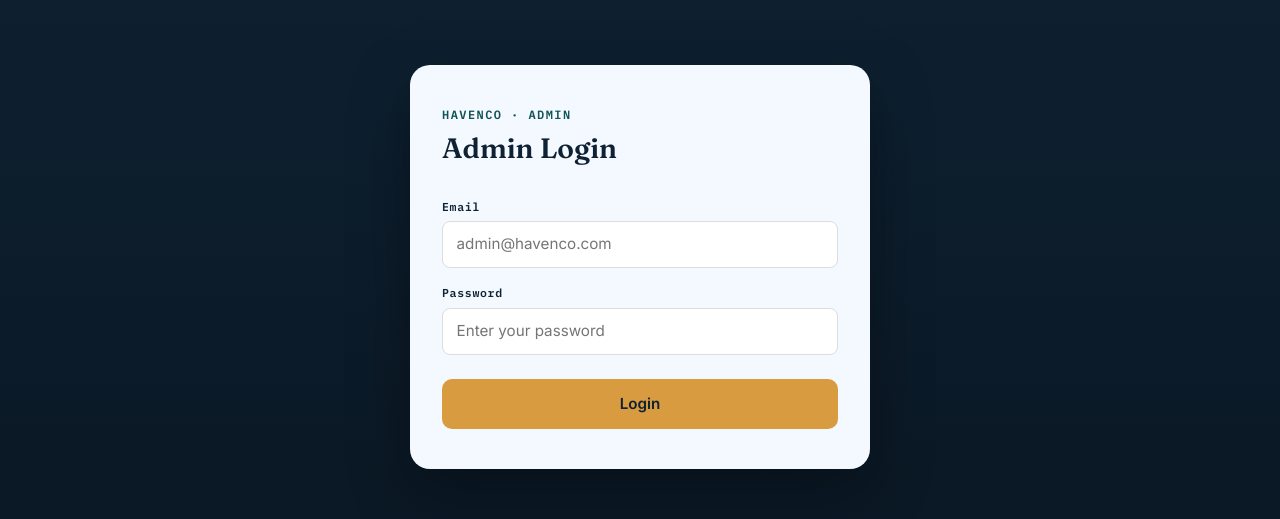
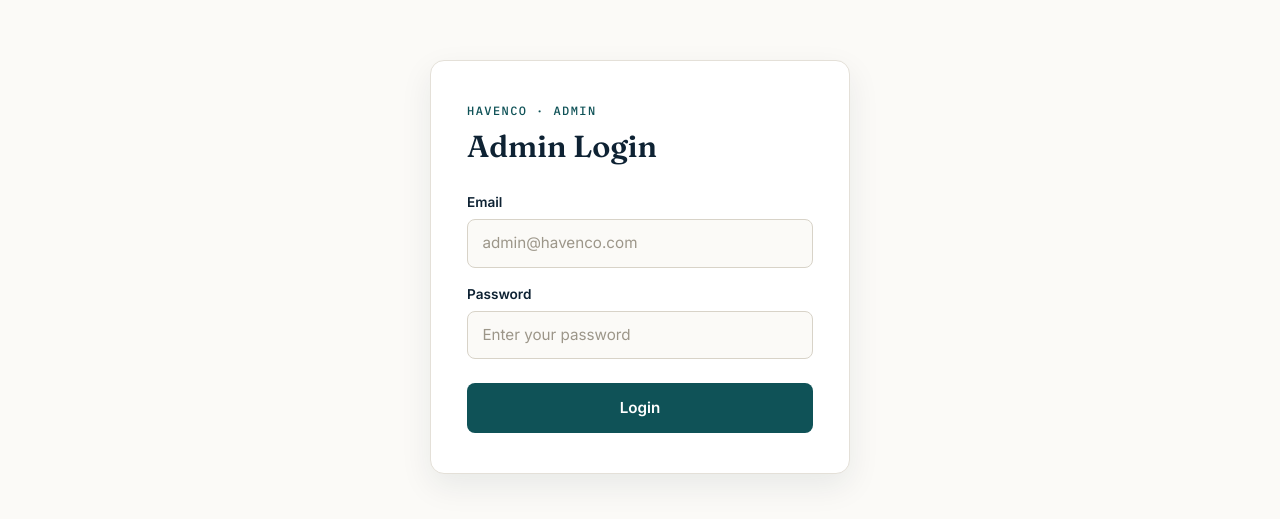
Before and after one commit to Ytlankadhipati/Haven-Co, a React (Vite) app in the folder client/: page /admin/login in a window 1280 px wide. Shown: the part 133-652 px from the top of the page. Built offline with nearby package versions, Linux system fonts and the light colour scheme; no server answers.

Commit message:
CSS updated

```diff
--- a/client/src/App.jsx
+++ b/client/src/App.jsx
@@ -1,34 +1,36 @@
 import { BrowserRouter, Routes, Route } from 'react-router-dom';
+import { Suspense, lazy } from 'react';
 import { AuthProvider } from './context/AuthContext';
 import { AdminAuthProvider } from './context/AdminAuthContext';
-import Home from './pages/Home';
-import Login from './pages/Login';
-import Signup from './pages/Signup';
-import CompleteProfile from './pages/CompleteProfile';
-import Hotels from './pages/Hotels';
-import ManagerAuth from './pages/ManagerAuth';
-import ManagerDashboard from './pages/ManagerDashboard';
-import AddProperty from './pages/AddProperty/AddProperty';
-import ManagerForgotPassword from './pages/ManagerForgotPassword';
-import ManagerResetPassword from './pages/ManagerResetPassword';
-import ManagerHotels from './pages/ManagerHotels/ManagerHotels';
-import HotelEdit from './pages/ManagerHotels/HotelEdit';
-import HotelDetail from "./pages/HotelDetail";
-import ManagerKyc from './pages/ManagerKyc';
-import AdminLogin from './pages/Admin/AdminLogin';
-import AdminDashboard from './pages/Admin/AdminDashboard';
-import ManagerProfile from "./pages/ManagerProfile/ManagerProfile";
-import TestPayment from './pages/TestPayment';
-import BookingPage from './pages/BookingPage';
-import RoomTypes from "./pages/ManagerHotels/RoomTypes";
-import MyBookings from './pages/MyBookings';
 
+const Home = lazy(() => import('./pages/Home'));
+const Login = lazy(() => import('./pages/Login'));
+const Signup = lazy(() => import('./pages/Signup'));
+const CompleteProfile = lazy(() => import('./pages/CompleteProfile'));
+const Hotels = lazy(() => import('./pages/Hotels'));
+const ManagerAuth = lazy(() => import('./pages/ManagerAuth'));
+const ManagerDashboard = lazy(() => import('./pages/ManagerDashboard'));
+const AddProperty = lazy(() => import('./pages/AddProperty/AddProperty'));
+const ManagerForgotPassword = lazy(() => import('./pages/ManagerForgotPassword'));
+const ManagerResetPassword = lazy(() => import('./pages/ManagerResetPassword'));
+const ManagerHotels = lazy(() => import('./pages/ManagerHotels/ManagerHotels'));
+const HotelEdit = lazy(() => import('./pages/ManagerHotels/HotelEdit'));
+const HotelDetail = lazy(() => import('./pages/HotelDetail'));
+const ManagerKyc = lazy(() => import('./pages/ManagerKyc'));
+const AdminLogin = lazy(() => import('./pages/Admin/AdminLogin'));
+const AdminDashboard = lazy(() => import('./pages/Admin/AdminDashboard'));
+const ManagerProfile = lazy(() => import('./pages/ManagerProfile/ManagerProfile'));
+const TestPayment = lazy(() => import('./pages/TestPayment'));
+const BookingPage = lazy(() => import('./pages/BookingPage'));
+const RoomTypes = lazy(() => import('./pages/ManagerHotels/RoomTypes'));
+const MyBookings = lazy(() => import('./pages/MyBookings'));
 
 function App() {
   return (
     <AuthProvider>
       <AdminAuthProvider>
         <BrowserRouter>
+          <Suspense fallback={<div style={{ padding: "4rem", textAlign: "center" }}>Loading…</div>}>
             <Routes>
               <Route path="/" element={<Home />} />
               <Route path="/login" element={<Login />} />
@@ -52,6 +54,7 @@ function App() {
               <Route path="/manager/hotels/:hotelId/rooms" element={<RoomTypes />} />
               <Route path="/my-bookings" element={<MyBookings />} />
             </Routes>
+          </Suspense>
         </BrowserRouter>
       </AdminAuthProvider>
     </AuthProvider>
--- /dev/null
+++ b/client/src/pages/Admin/AdminLogin.css
@@ -0,0 +1,99 @@
+.wizard-page {
+    min-height: 100vh;
+    display: flex;
+    align-items: center;
+    justify-content: center;
+    background: #fbfaf7;
+    padding: 2rem;
+    font-family: "Inter", sans-serif;
+  }
+
+  .wizard-card {
+    width: 100%;
+    max-width: 420px;
+    background: #ffffff;
+    border: 1px solid #e4e0d8;
+    border-radius: 14px;
+    padding: 2.5rem 2.25rem;
+    box-shadow: 0 12px 32px rgba(14, 34, 51, 0.08);
+  }
+
+  .wizard-eyebrow {
+    font-family: "IBM Plex Mono", monospace;
+    font-size: 0.75rem;
+    letter-spacing: 0.12em;
+    text-transform: uppercase;
+    color: #0f5257;
+    margin-bottom: 0.5rem;
+  }
+
+  .wizard-heading {
+    font-family: "Fraunces", serif;
+    font-size: 1.9rem;
+    color: #0e2233;
+    margin-bottom: 1.75rem;
+  }
+
+  .wizard-field {
+    display: flex;
+    flex-direction: column;
+    gap: 0.4rem;
+  }
+
+  .wizard-field label {
+    font-size: 0.85rem;
+    font-weight: 600;
+    color: #0e2233;
+  }
+
+  .wizard-field input {
+    padding: 0.75rem 0.9rem;
+    border: 1px solid #d8d3c8;
+    border-radius: 8px;
+    font-size: 0.95rem;
+    color: #0e2233;
+    background: #fbfaf7;
+    outline: none;
+    transition: border-color 0.2s ease, box-shadow 0.2s ease;
+  }
+
+  .wizard-field input:focus {
+    border-color: #0f5257;
+    box-shadow: 0 0 0 3px rgba(15, 82, 87, 0.12);
+  }
+
+  .wizard-field input::placeholder {
+    color: #9c9689;
+  }
+
+  .wizard-error {
+    background: #fdecec;
+    color: #b3261e;
+    border-left: 3px solid #b3261e;
+    padding: 0.65rem 0.85rem;
+    border-radius: 6px;
+    font-size: 0.85rem;
+    margin-bottom: 1rem;
+  }
+
+  .wizard-next-btn {
+    background: #0f5257;
+    color: #ffffff;
+    border: none;
+    padding: 0.85rem 1.5rem;
+    border-radius: 8px;
+    font-size: 0.95rem;
+    font-weight: 600;
+    cursor: pointer;
+    transition: transform 0.15s ease, box-shadow 0.15s ease, opacity 0.15s ease;
+  }
+
+  .wizard-next-btn:hover:not(:disabled) {
+    transform: translateY(-2px);
+    box-shadow: 0 8px 20px rgba(15, 82, 87, 0.25);
+  }
+
+  .wizard-next-btn:disabled {
+    opacity: 0.6;
+    cursor: not-allowed;
+  }
--- a/client/src/pages/Admin/AdminLogin.jsx
+++ b/client/src/pages/Admin/AdminLogin.jsx
@@ -2,6 +2,7 @@ import { useState } from "react";
 import { useNavigate } from "react-router-dom";
 import { useAdminAuth } from "../../context/AdminAuthContext";
 import { API_BASE_URL } from "../../config/api";
+import "./AdminLogin.css";
 
 const AdminLogin = () => {
   const [email, setEmail] = useState("");
```
Lines whose indentation alone changed are shown as unchanged.
